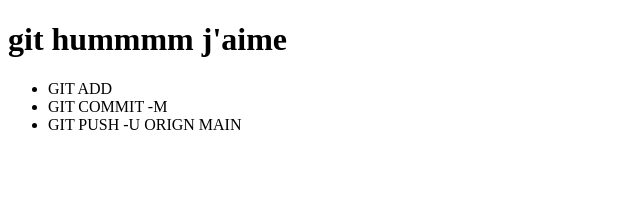
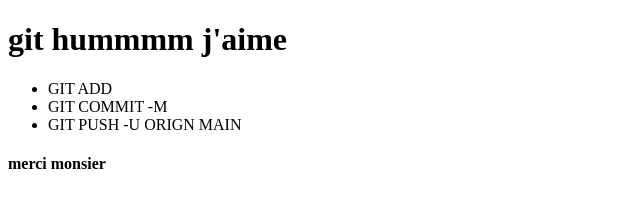
Before and after one commit to brinfa/git, a plain HTML site: page index.html in a window 1280 px wide. Shown: the whole page, without its empty margins (0-640 px from the left). Drawn offline with Linux system fonts and the light colour scheme.

Commit message:
branch second

```diff
--- a/index.html
+++ b/index.html
@@ -14,6 +14,7 @@
         <LI>GIT COMMIT -M </LI>
         <LI>GIT PUSH -U ORIGN MAIN</LI>
     </UL>
+    <h4> merci monsier</h4>
 
 </body>
 </html>
```
